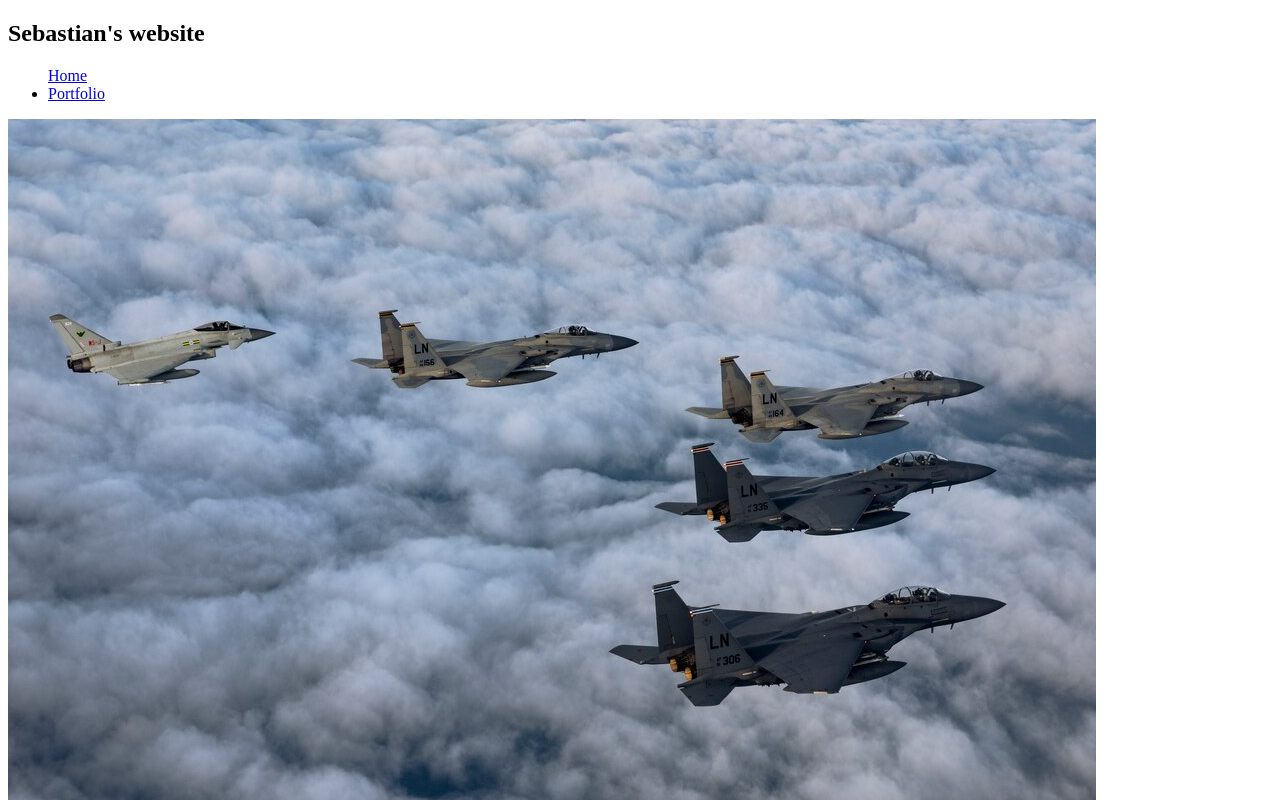
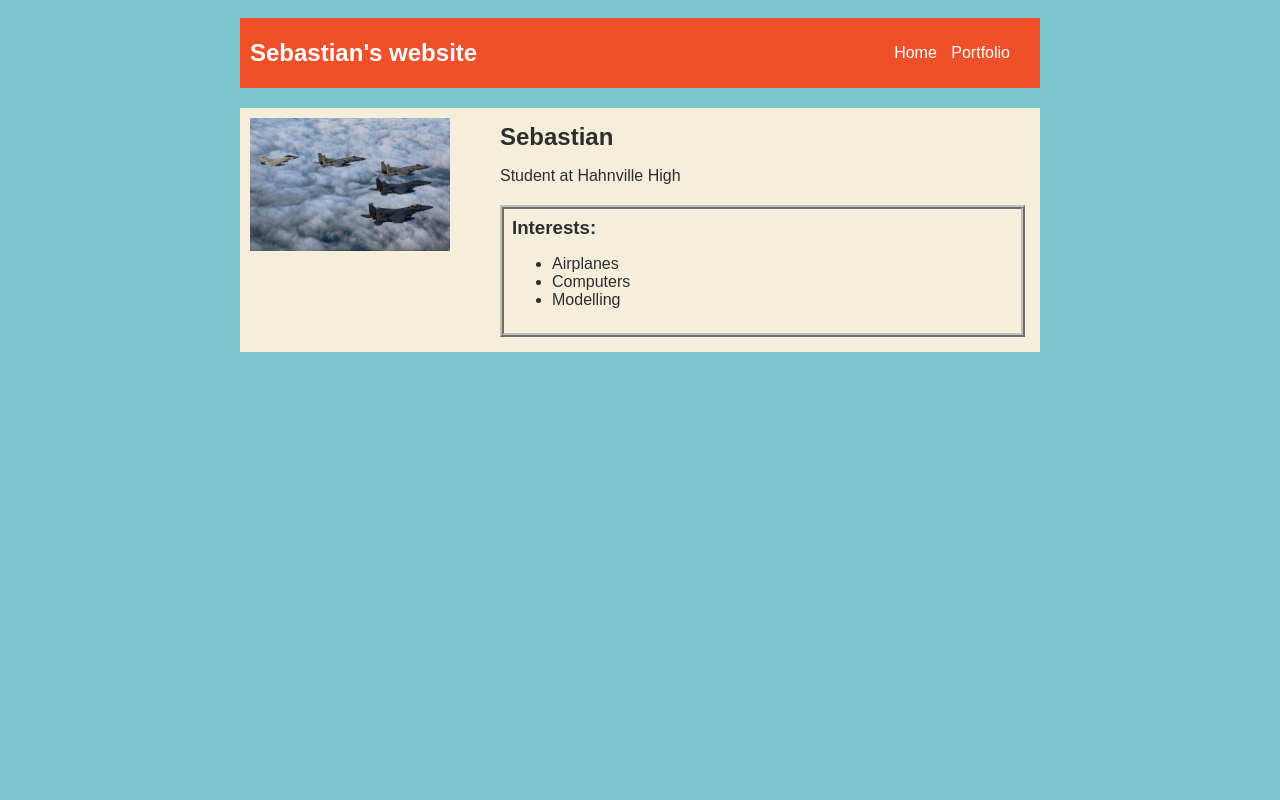
Before and after one commit to Sebastian0426/sebastian0426.github.io, a plain HTML site: page index.html in a window 1280 px wide. Shown: the top 800 px of the page. Drawn offline with Linux system fonts and the light colour scheme.

Commit message:
commit 8/20

```diff
--- a/index.html
+++ b/index.html
@@ -2,6 +2,8 @@
 <html>
   <head>
     <title>The Generous One</title>
+    <link rel="stylesheet" href="style.css">
+
   </head>
 
   <body>
--- a/style.css
+++ b/style.css
@@ -0,0 +1,76 @@
+body {
+    background: rgb(125, 198, 205);
+    color: rgb(45, 45, 45);
+    padding: 10px;
+    font-family: Arial, sans-serif;
+}
+
+#all-contents {
+    max-width: 800px;
+    margin: auto;
+}
+
+/* navigation menu */
+nav {
+    background: rgb(239, 80, 41);
+    margin: 0 auto;
+    display: flex;
+    padding: 10px;
+}
+
+h1 {
+    display: flex;
+    align-items: center;
+    color: white;
+    flex: 1;
+    margin: 0;
+}
+
+#nav-ul {
+    list-style-type: none;
+    margin: 0;
+    padding: 0;
+    display: flex;
+}
+
+.nav-li {
+    display: inline-block;
+    padding: 0 10px;
+}
+
+a {
+    text-decoration: none;
+    color: #fff;
+}
+
+/* main container area beneath menu */
+main {
+    background: rgb(245, 238, 219);
+    display: flex;
+    margin-top: 20px;
+}
+
+.sidebar {
+    margin-right: 25px;
+    padding: 10px;
+}
+
+.sidebar-img {
+    width: 200px;
+}
+
+.content {
+    flex: 1;
+    padding: 15px;
+}
+
+/* interests section styles */
+#interests {
+    border: 4px silver ridge;
+    padding: 8px;
+    margin-top: 20px;
+}
+
+h2, h3 {
+    margin: 0px;
+}
```
